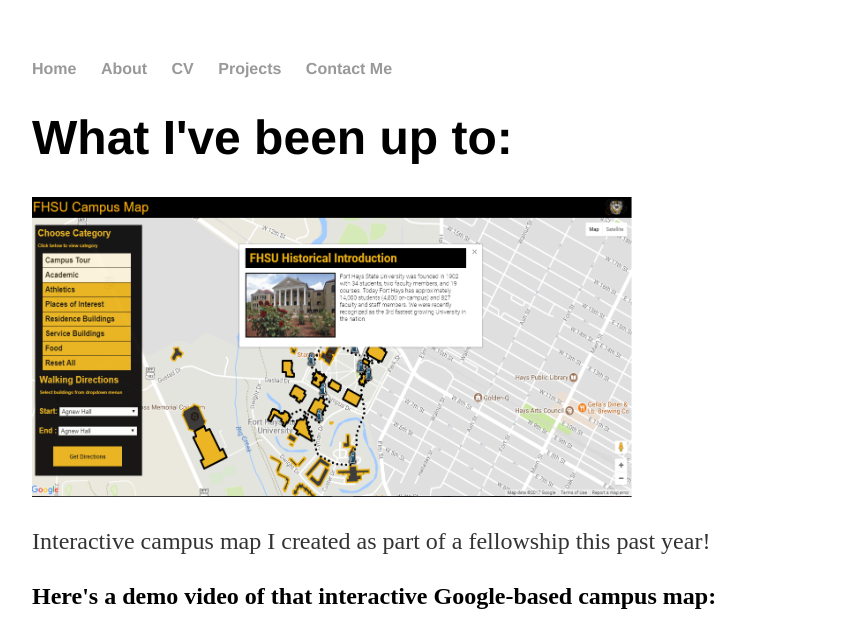
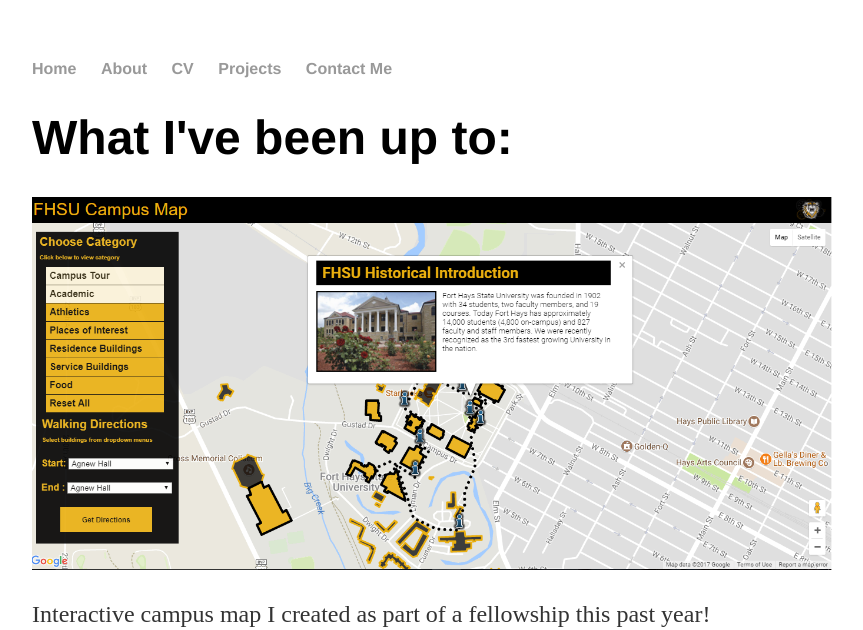
Before and after one commit to mrmichaud/mrmichaud.github.io, a Jekyll site: the page built from projects/index.html, in a window 1280 px wide. Shown: the top 630 px of the page, without its empty margins (160-1023 px from the left). Built offline with Jekyll 4.4.1, drawn with Linux system fonts in a browser that asks for light colours; grey boxes are pictures that could not be loaded.

Commit message:
Update index.html

```diff
--- a/projects/index.html
+++ b/projects/index.html
@@ -5,7 +5,7 @@
 <div class="blurb">
 	<h1>What I've been up to:</h1>
 
-	<img src="http://mrmichaud.github.io/campusTour.png" alt="Campus Map" style="width:600px;height:300px;">
+	<img src="http://mrmichaud.github.io/campusTour.png" alt="Campus Map" style="width:800px;height:373px;">
     	<p>Interactive campus map I created as part of a fellowship this past year!</p>
 
     	<h2>Here's a demo video of that interactive Google-based campus map:</h2>
```
